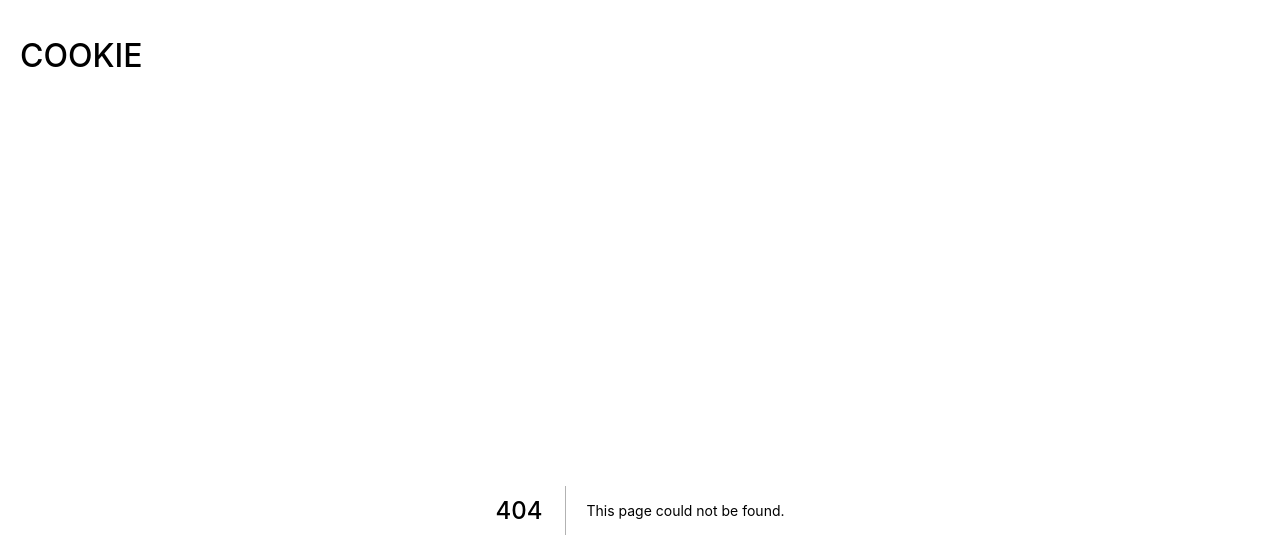
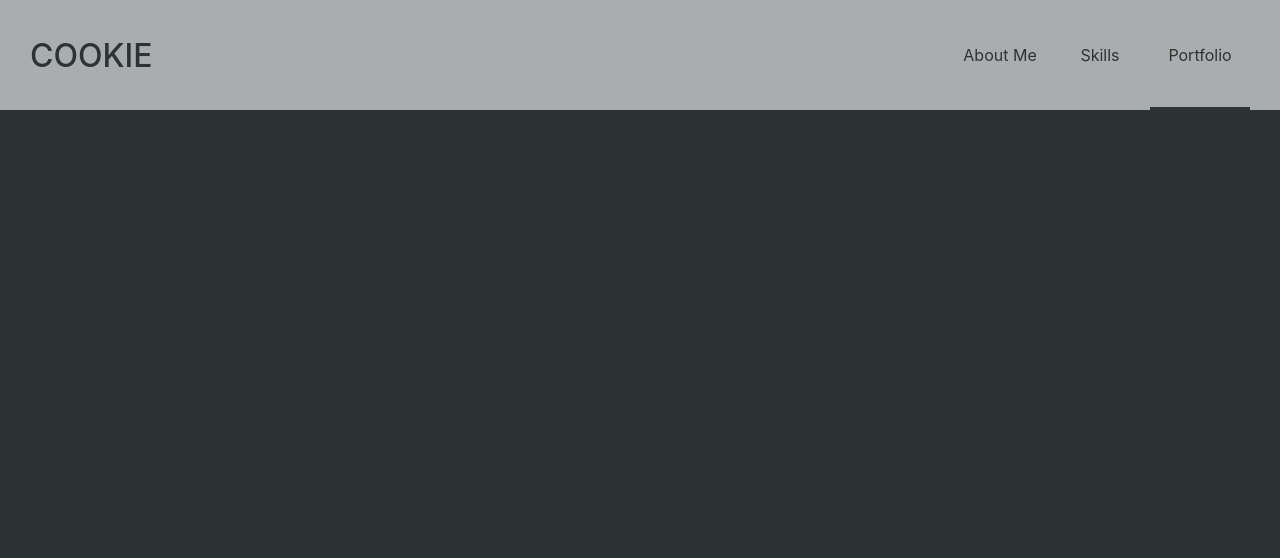
Before and after one commit to pokycookie/cookie-webpage, a Next.js app: page /portfolio in a window 1280 px wide. Before the commit this address had no page. Shown: the top 558 px of the page. Built offline with nearby package versions, Linux system fonts and the light colour scheme; a web font is replaced by a local one.

Commit message:
feat: add header links

```diff
--- a/app/components/layout/header.module.css
+++ /dev/null
@@ -1,25 +0,0 @@
-.header {
-  width: 100%;
-  height: 110px;
-  padding: 20px;
-
-  position: sticky;
-  top: 0;
-
-  background-color: rgba(256, 256, 256, 0.1);
-  backdrop-filter: blur(5px);
-  transition: all 0.3s;
-  z-index: 1;
-
-  display: flex;
-  justify-content: space-between;
-  align-items: center;
-}
-
-.title {
-  font-size: 32px;
-  font-weight: 500;
-}
-
-.links {
-}
--- /dev/null
+++ b/app/components/layout/header.module.scss
@@ -0,0 +1,60 @@
+@use '@styles/color';
+
+.header {
+  width: 100%;
+  height: 110px;
+  padding: 0px 30px;
+
+  position: sticky;
+  top: 0;
+
+  background-color: rgba(256, 256, 256, 0.1);
+  backdrop-filter: blur(5px);
+  transition: all 0.3s;
+  z-index: 1;
+
+  display: flex;
+  justify-content: space-between;
+  align-items: center;
+
+  &:hover {
+    background-color: rgba($color: white, $alpha: 0.6);
+    color: color.$black;
+
+    .selector {
+      border-color: color.$black;
+    }
+  }
+}
+
+.title {
+  font-size: 32px;
+  font-weight: 500;
+}
+
+.links {
+  height: 100%;
+  display: flex;
+  position: relative;
+
+  a {
+    width: 100px;
+    height: 100%;
+
+    display: flex;
+    justify-content: center;
+    align-items: center;
+
+    &:hover {
+      font-weight: 600;
+    }
+  }
+}
+
+.selector {
+  position: absolute;
+  width: 100px;
+  height: 100%;
+  border-bottom: 3px solid color.$white;
+  pointer-events: none;
+}
--- a/app/components/layout/header.tsx
+++ b/app/components/layout/header.tsx
@@ -1,15 +1,54 @@
 'use client'
 
 import Link from 'next/link'
-import styles from './header.module.css'
+import styles from './header.module.scss'
+import { useEffect, useState } from 'react'
+import { usePathname } from 'next/navigation'
+import { motion } from 'framer-motion'
 
 export default function Header() {
+  const [selectedIdx, setSelectedIdx] = useState<number | null>(null)
+  const [hoverIdx, setHoverIdx] = useState<number | null>(null)
+
+  const pathname = usePathname()
+
+  useEffect(() => {
+    const idx = links.findIndex((e) => new RegExp(e.regex).test(pathname))
+    setSelectedIdx(idx < 0 ? null : idx)
+  }, [pathname])
+
   return (
     <header className={styles.header}>
       <Link href="/" className={styles.title}>
         COOKIE
       </Link>
-      <div className={styles.links}></div>
+      <div className={styles.links}>
+        {links.map((e, i) => {
+          return (
+            <Link
+              href={e.href}
+              key={i}
+              onMouseEnter={() => setHoverIdx(i)}
+              onMouseLeave={() => setHoverIdx(null)}
+            >
+              {e.title}
+            </Link>
+          )
+        })}
+        <motion.div
+          className={styles.selector}
+          animate={{
+            x: 100 * (hoverIdx ?? selectedIdx ?? 0),
+            opacity: hoverIdx !== null ? 1 : selectedIdx !== null ? 1 : 0,
+          }}
+        ></motion.div>
+      </div>
     </header>
   )
 }
+
+const links = [
+  { title: 'About Me', href: '/aboutMe', regex: /^\/aboutMe/ },
+  { title: 'Skills', href: '/skills', regex: /^\/skills/ },
+  { title: 'Portfolio', href: '/portfolio', regex: /^\/portfolio/ },
+]
--- /dev/null
+++ b/app/portfolio/page.tsx
@@ -0,0 +1,3 @@
+export default function Portfolio() {
+  return <main></main>
+}
--- /dev/null
+++ b/app/skills/page.tsx
@@ -0,0 +1,3 @@
+export default function Skills() {
+  return <main></main>
+}
```
